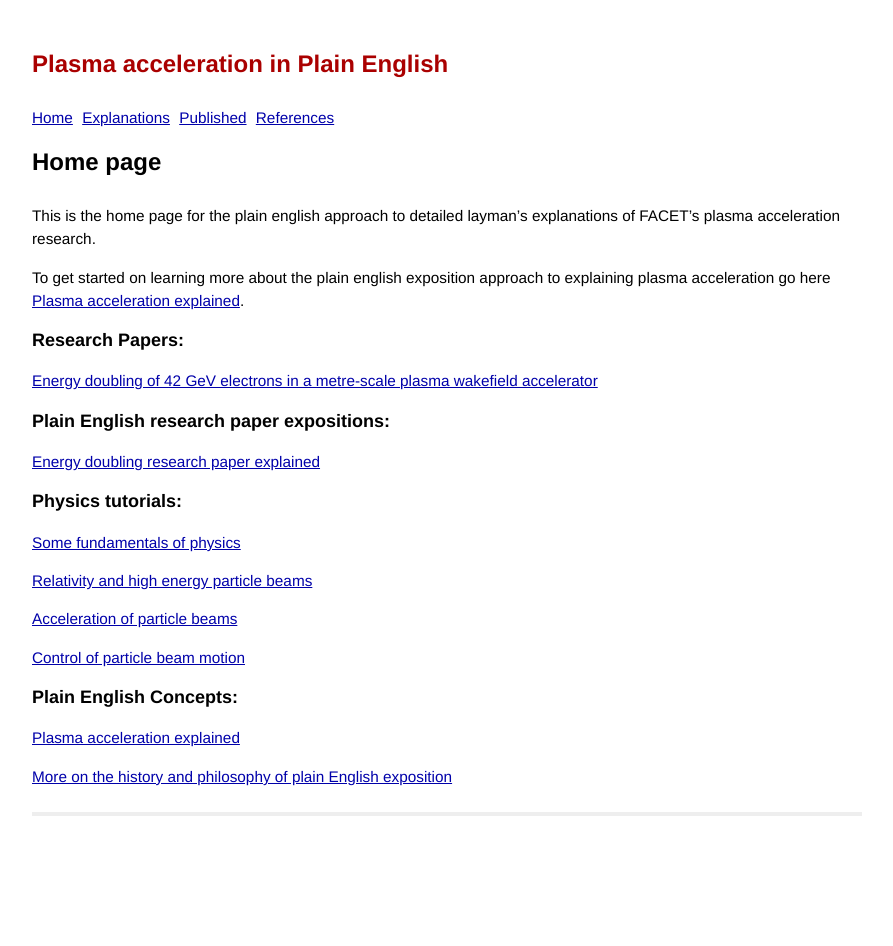
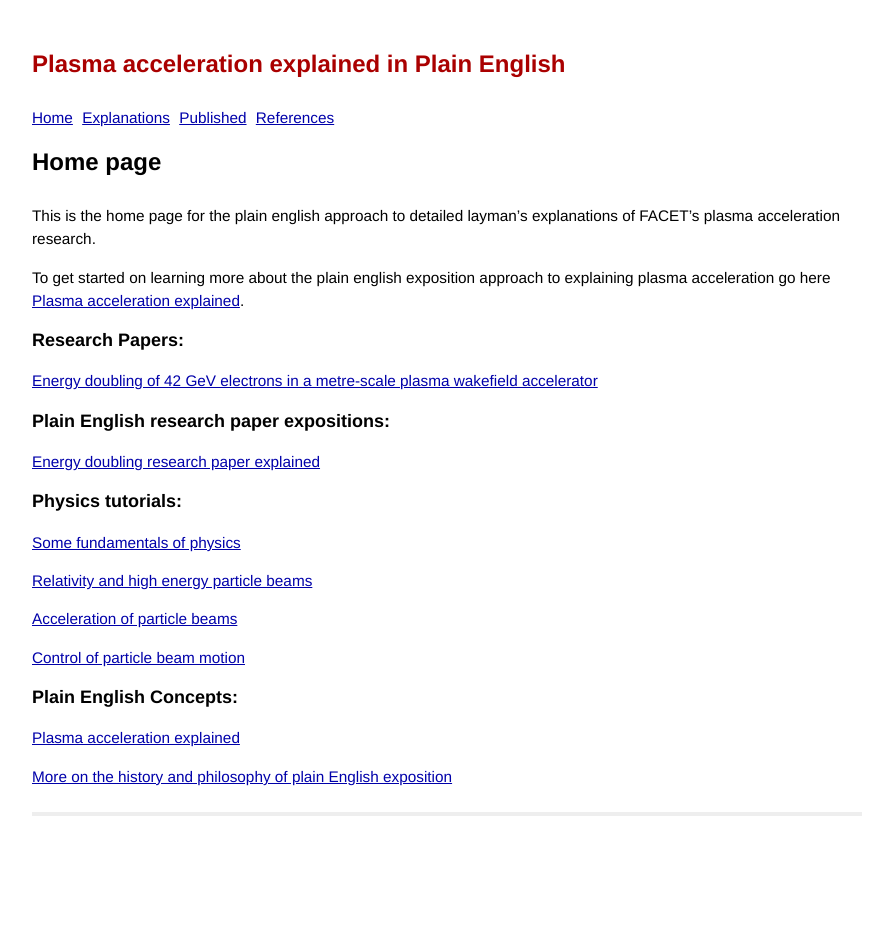
Before and after one commit to grbfacet/facet, a Jekyll site: the page built from index.md, in a window 1280 px wide. Shown: the whole page, without its empty margins (193-1086 px from the left). Built offline with Jekyll 4.4.1, drawn with Linux system fonts in a browser that asks for light colours.

Commit message:
Update _config.yml

```diff
--- a/_config.yml
+++ b/_config.yml
@@ -1,4 +1,4 @@
-name: Plasma acceleration in Plain English
+name: Plasma acceleration explained in Plain English
 markdown: redcarpet
 pygments: false
 encoding: utf-8
```
